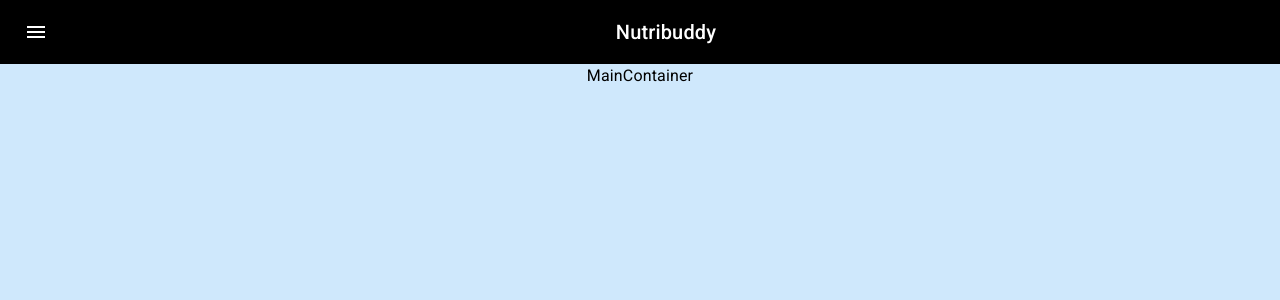
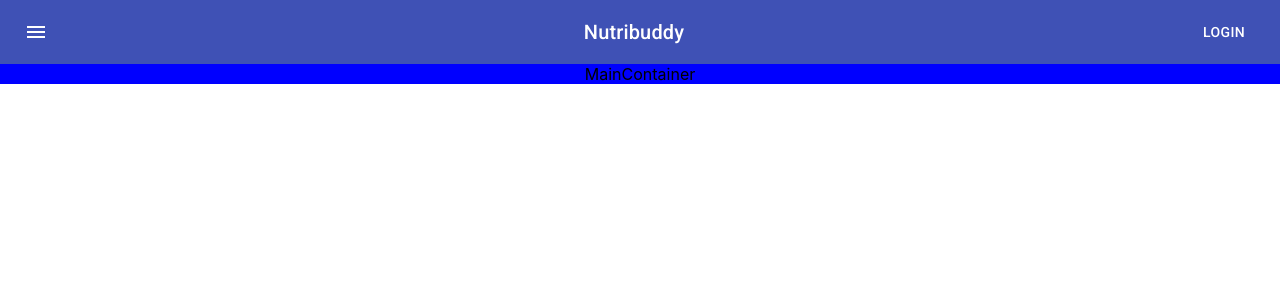
Before and after one commit to aniket1012/Nutribuddy-front-end, a React (Create React App) app: page / in a window 1280 px wide. Shown: the top 300 px of the page. Built offline with nearby package versions, Linux system fonts and the light colour scheme.

Commit message:
added a standard app bar form material Ui

```diff
--- a/src/Containers/MainContainer.js
+++ b/src/Containers/MainContainer.js
@@ -1,27 +1,27 @@
-// import React, { Component } from 'react'
+import React, { Component } from 'react'
 
-// class MainContainer extends Component {
-//     render() {
-//         return (
-//             <div>
-//                 MainContainer
-//             </div>
-//         )
-//     }
+class MainContainer extends Component {
+    render() {
+        return (
+            <div style={{backgroundColor: 'blue'}}>
+                MainContainer
+            </div>
+        )
+    }
+}
+
+export default MainContainer
+
+// import React from 'react';
+// import Typography from '@material-ui/core/Typography';
+// import Container from '@material-ui/core/Container';
+
+// export default function MainContainer() {
+//   return (
+//       <Container height='100vh' maxWidth='100vw' style={{padding: '0px'}}>
+//         <Typography component="div" style={{ backgroundColor: '#cfe8fc', height: '100vh' }}>
+//             MainContainer
+//         </Typography>
+//       </Container>
+//   );
 // }
-
-// export default MainContainer
-
-import React from 'react';
-import Typography from '@material-ui/core/Typography';
-import Container from '@material-ui/core/Container';
-
-export default function MainContainer() {
-  return (
-      <Container height='100vh' maxWidth='100vw' style={{padding: '0px'}}>
-        <Typography component="div" style={{ backgroundColor: '#cfe8fc', height: '100vh' }}>
-            MainContainer
-        </Typography>
-      </Container>
-  );
-}
--- a/src/Containers/Navbar.js
+++ b/src/Containers/Navbar.js
@@ -14,26 +14,29 @@
   menuButton: {
     marginRight: theme.spacing(2),
   },
+  title: {
+    flexGrow: 1,
+  },
 }));
 
-const Navbar = () => {
+function ButtonAppBar() {
   const classes = useStyles();
 
   return (
     <div className={classes.root}>
-      <AppBar position="static" style={{backgroundColor: 'black'}}>
+      <AppBar position="static">
         <Toolbar>
           <IconButton edge="start" className={classes.menuButton} color="inherit" aria-label="menu">
             <MenuIcon />
           </IconButton>
-          <Typography variant="h6" style={{flexGrow: 1}}>
+          <Typography variant="h6" className={classes.title}>
             Nutribuddy
           </Typography>
-          {/* <Button color="inherit">Login</Button> */}
+          <Button color="inherit">Login</Button>
         </Toolbar>
       </AppBar>
     </div>
   );
 }
 
-export default Navbar
+export default ButtonAppBar
```
